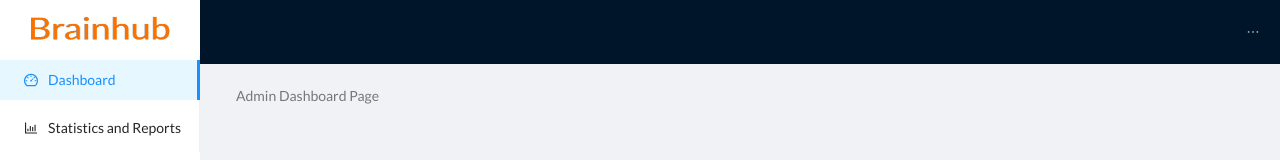
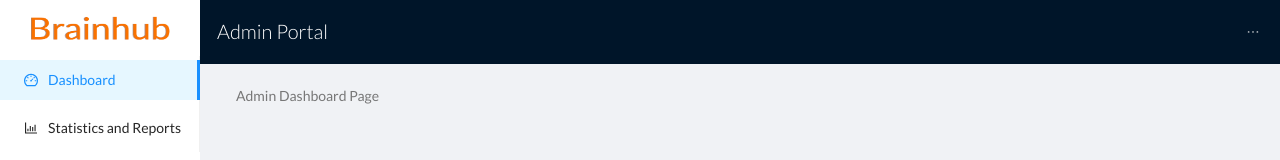
Before and after one commit to ianlavapiez/iloilo-passi-city-college-website, a React (Create React App) app: page /admin in a window 1280 px wide. Shown: the top 160 px of the page. Built offline with nearby package versions, Linux system fonts and the light colour scheme; no server answers.

Commit message:
[components]: added typography

```diff
--- a/src/components/admin/navbar/navbar.component.jsx
+++ b/src/components/admin/navbar/navbar.component.jsx
@@ -1,16 +1,28 @@
 import React from 'react'
-import { Layout, Menu } from 'antd'
+import { Layout, Menu, Typography } from 'antd'
 
 import { UserOutlined } from '@ant-design/icons'
 
 const { Header } = Layout
+const { Title } = Typography
 
 const Navbar = () => {
   return (
     <Header
       className='site-layout-background'
-      style={{ padding: 0, display: 'flex', justifyContent: 'flex-end' }}
+      style={{ padding: 0, display: 'flex', justifyContent: 'space-between' }}
     >
+      <Title
+        level={4}
+        style={{
+          color: '#fff',
+          fontWeight: 300,
+          paddingTop: 17,
+          paddingLeft: 17,
+        }}
+      >
+        Admin Portal
+      </Title>
       <Menu theme='dark' mode='horizontal' defaultSelectedKeys={['2']}>
         <Menu.Item key='1' icon={<UserOutlined />}>
           User
```
